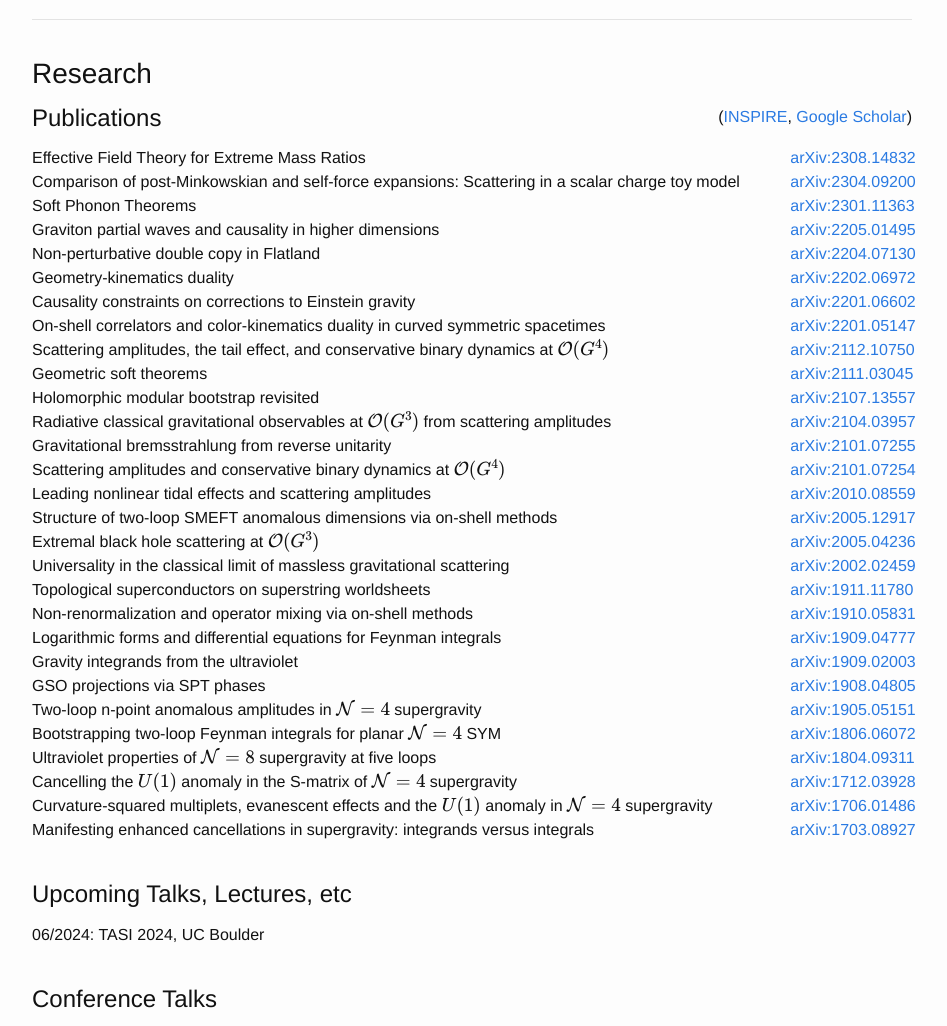
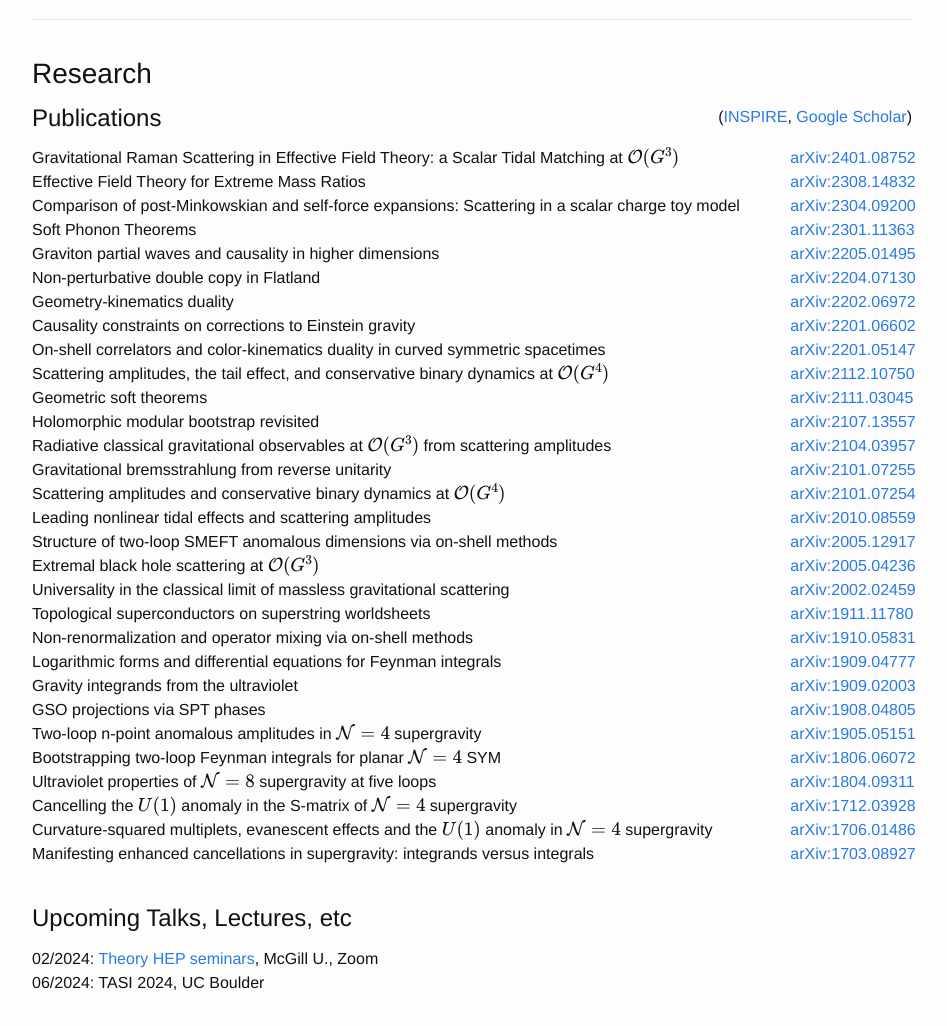
Before and after one commit to julioparra/julioparra.github.io, a Jekyll site: the page built from index.md, in a window 1280 px wide and 1400 px high. Shown: the part 374-1400 px from the top of the window, without its empty margins (168-1115 px from the left). Built offline with Jekyll 4.4.1, drawn with Linux system fonts in a browser that asks for light colours; nearby versions of some CDN libraries.

Commit message:
Added latest paper and talks

```diff
--- a/_data/papers.yml
+++ b/_data/papers.yml
@@ -1,3 +1,5 @@
+- title: "Gravitational Raman Scattering in Effective Field Theory: a Scalar Tidal Matching at \\({\\cal O}(G^3)\\)"
+  arxivnumber: "2401.08752"
 - title: "Effective Field Theory for Extreme Mass Ratios"
   arxivnumber: "2308.14832"
 - title: "Comparison of post-Minkowskian and self-force expansions: Scattering in a scalar charge toy model"
--- a/_data/talks.yml
+++ b/_data/talks.yml
@@ -4,6 +4,14 @@
   link:
   institution: UC Boulder
   location:
+  video:
+
+- date: 2024-02-26
+  name: Theory HEP seminars
+  type: seminar
+  link: http://www.physics.mcgill.ca/seminars/CHEP.html#IHEP
+  institution: McGill U.
+  location: Zoom
   video:
 
 - date: 2024-01-17
```
